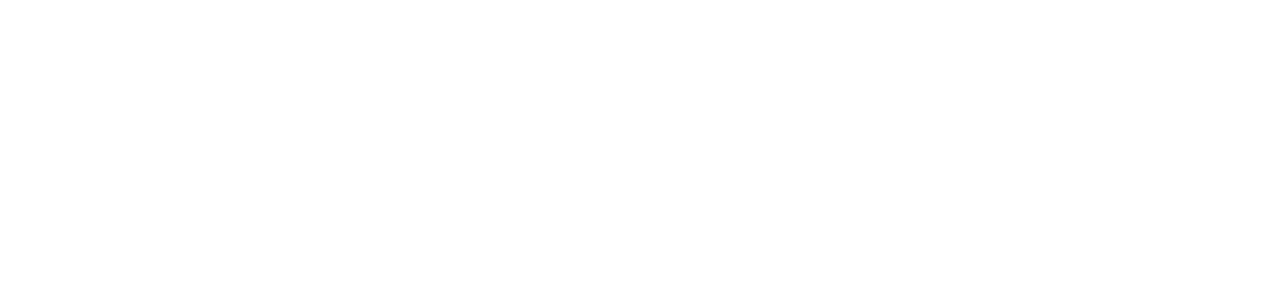
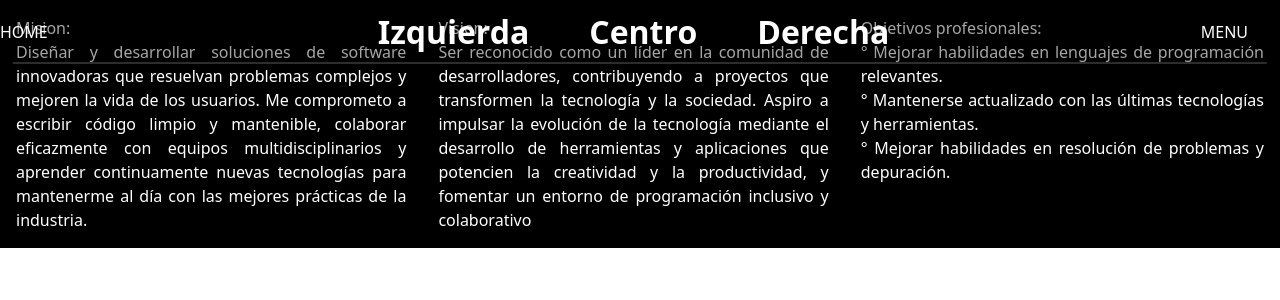
Before and after one commit to JuanJoseBastoGonzalez/portafolio, a Svelte app: page /backend in a window 1280 px wide. Shown: the top 300 px of the page. Built offline with nearby package versions, Linux system fonts and the light colour scheme.

Commit message:
feat: :sparkles: creacion de modulos
creacion de modulos

```diff
--- a/index.html
+++ b/index.html
@@ -5,7 +5,7 @@
     <link rel="icon" type="image/svg+xml" href="/vite.svg" />
     <meta name="viewport" content="width=device-width, initial-scale=1.0" />
     <link rel="stylesheet" href="src/stayles/global.css">
-    <title>Vite + Svelte + TS</title>
+    <title>Portafolio </title>
   </head>
   <body>
     <div id="app"></div>
--- a/src/App.svelte
+++ b/src/App.svelte
@@ -2,14 +2,20 @@
   import { Router, Route, Link } from 'svelte-routing';
   import Lobye from './routers/lobye.svelte';
   import Front from './routers/front.svelte';
+  import DataBase from './routers/dataBase.svelte';
+  import Backend from './routers/backend.svelte';
 </script>
 
 <Router>
   <nav>
     <Link to="/"></Link>
- <Link to="/front"></Link>
+    <Link to="/front"></Link>
+    <Link to="/dataBase"></Link>
+    <Link to="/backend"></Link>
   </nav>
 
   <Route path="/" component={Lobye} />
   <Route path="/front" component={Front} />
+  <Route path="/dataBase" component={DataBase}/>
+  <Route path="/backend" component={Backend}/>
 </Router>
--- a/src/components/footer.svelte
+++ b/src/components/footer.svelte
@@ -1,24 +1,29 @@
 <script>
 </script>
 
-<div class="gjustifya clwithe bgrblack w100cent footer gcolumns3">
-    <div>
-        <p>Enlaces Rápidos:</p>
-        <p>Inicio</p>
-        <p>Sobre Nosotros</p>
-        <p>Servicios</p>
-        <p>Contacto</p>
+<div class="gjustifya clwithe bgrblack w100cent footer gcolumns3 ">
+    <div class="gm">
+        <h2>Mision:</h2>
+        <div class="jt">
+        <p>Diseñar y desarrollar soluciones de software innovadoras que resuelvan problemas complejos y mejoren la vida de los usuarios. Me comprometo a escribir código limpio y mantenible, colaborar eficazmente con equipos multidisciplinarios y aprender continuamente nuevas tecnologías para mantenerme al día con las mejores prácticas de la industria.</p>
+     </div>
     </div>
-    <div>
-        <p>Información Legal:</p>
-        <p>Política de Privacidad</p>
-        <p>Términos de Servicio</p>
+    <div class="gm">
+        <h2>Vision:</h2>
+        <div class="jt">
+        <p>Ser reconocido como un líder en la comunidad de desarrolladores, contribuyendo a proyectos que transformen la tecnología y la sociedad. Aspiro a impulsar la evolución de la tecnología mediante el desarrollo de herramientas y aplicaciones que potencien la creatividad y la productividad, y fomentar un entorno de programación inclusivo y colaborativo</p>
+      </div>
     </div>
-    <div>
-        <p>Redes Sociales:</p>
-        <p>Facebook</p>
-        <p>Twitter</p>
-        <p>Instagram</p>
+    <div  class="gm">
+        <h2>Objetivos profesionales:</h2>
+<div class="jt">
+        <p>° Mejorar habilidades en lenguajes de programación relevantes.
+        </p>
+        <p>° Mantenerse actualizado con las últimas tecnologías y herramientas.
+        </p>
+        <p>° Mejorar habilidades en resolución de problemas y depuración.
+        </p>
+</div>
     </div>
 </div>
 
@@ -32,4 +37,7 @@
         justify-content: space-around; */
         /*    grid-template-columns: 33% 33% 34%; */
     }
+    .gm{
+        margin: 1rem;
+    }
 </style>
--- a/src/components/navbar.svelte
+++ b/src/components/navbar.svelte
@@ -2,30 +2,35 @@
 <script>
   import { Link } from 'svelte-routing';
   import { audioControl } from '../stores/audioStore';
+  import { audio2Control } from '../stores/audioStore';
 
 // Variable para suscribirte al estado del audio
 let isPlaying;
 audioControl.subscribe(value => {
     isPlaying = value.isPlaying;
 });
+audio2Control.subscribe(value => {
+    isPlaying = value.isPlaying;
+});
 
 // Función para reproducir el audio
 function pauseAudio() {
     audioControl.pause();
+    audio2Control.pause2();
 }
 </script>
 
-<div class="navbar clwithe w100cent gcolumns3 pabsolute tduration2 galingc">
-  <div on:click={pauseAudio}><Link to="/">HOME</Link></div>
+<div class="navbar m0 clwithe w100cent gcolumns3 pabsolute tduration2 galingc">
+ <Link to="/"> <div on:click={pauseAudio} class="tdnone clwithe">HOME</div></Link>
   <div class="fcc">
     <section>
-      <a class="animated-line clwithe bgrnorepeat cp fs2">Izquierda</a>
+      <a class="animated-line tdnone clwithe bgrnorepeat cp fs2">Izquierda</a>
     </section>
     <section>
-      <a class="animated-line clwithe bgrnorepeat cp fs2">Centro</a>
+      <a class="animated-line tdnone clwithe bgrnorepeat cp fs2">Centro</a>
     </section>
     <section>
-      <a class="animated-line clwithe bgrnorepeat cp fs2">Derecha</a>
+      <a class="animated-line tdnone clwithe bgrnorepeat cp fs2">Derecha</a>
     </section>
   </div>
   <div class="menu">MENU</div>
@@ -33,7 +38,7 @@
 
 <style lang="less">
   .navbar {
-    margin: 0;
+   /*  margin: 0; */
     padding: 0;
     height: 8vh;
     background: rgba(0, 0, 0, 0.353);
@@ -67,7 +72,7 @@
   .animated-line {
     margin: 10px 30px;
     background-image: linear-gradient(90deg, #62aeff, #ff0468, #af4ffe);
-    text-decoration: none;
+   /*  text-decoration: none; */
     font-weight: bold;
     background-size: 0% 2px;
     background-position: left bottom;
@@ -77,4 +82,5 @@
   .animated-line:hover {
     background-size: 100% 2px;
   }
+
 </style>
--- /dev/null
+++ b/src/routers/backend.svelte
@@ -0,0 +1,6 @@
+<script lang="ts">
+    import Navbar from "../components/navbar.svelte";
+    import Footer from "../components/footer.svelte";
+</script>
+<Navbar/>
+<Footer/>
--- /dev/null
+++ b/src/routers/dataBase.svelte
@@ -0,0 +1,14 @@
+<script lang="ts">
+    import Navbar from "../components/navbar.svelte";
+    import Footer from "../components/footer.svelte";
+
+</script>
+<Navbar/>
+<div class="f">fgdsgdfsg</div>
+
+<Footer/>
+<style lang="less">
+.f{
+    background-color: black;
+}
+</style>
--- a/src/routers/front.svelte
+++ b/src/routers/front.svelte
@@ -5,7 +5,7 @@
     import Carts from "../components/carts.svelte";
     </script>
     <Navbar/>
-    <div class="bodyf">
+    <div class="bodyf g">
     <div>
         <div class="view"><Carts/></div>
         <div class="view"><Carts/></div>
@@ -34,7 +34,7 @@
     margin-bottom: 3rem;
     }
     .bodyf{
-        display: grid;
+      /*   display: grid; */
         /* align-items: center; */
         grid-template-columns: 50% 50%;
         height: 100%;
--- a/src/routers/lobye.svelte
+++ b/src/routers/lobye.svelte
@@ -12,17 +12,29 @@
 
   <script lang="ts">
 
-import { audioControl } from '../stores/audioStore';
+    import { audioControl, audio2Control, audio3Control } from '../stores/audioStore';
 
     // Variable para suscribirte al estado del audio
     let isPlaying;
     audioControl.subscribe(value => {
         isPlaying = value.isPlaying;
     });
+    audio2Control.subscribe(value => {
+        isPlaying = value.isPlaying;
+    });
+    audio3Control.subscribe(value => {
+        isPlaying = value.isPlaying;
+    });
 
     // Función para reproducir el audio
     function playAudio() {
         audioControl.play();
+    }
+    function playAudio2() {
+        audio2Control.play2();
+    }
+    function playAudio3() {
+        audio3Control.play3();
     }
 
       import { Link } from "svelte-routing";
@@ -47,17 +59,20 @@
     <div class="body h100vh gcc bgrnorepeat gcolumns3"  >
       <Link to="/front">
         <div class="section bgrblack w100cent tduration2 h100vh fcc"on:click={playAudio}>
-
               <div class="dnone cp clwithe"  >FRONT</div>
         </div>
       </Link>
-  <div class="section bgrblack w100cent tduration2 h100vh fcc">
-    <div class="dnone cp clwithe" on:click={toggData}>DATA BASE</div>
+      <Link to="/dataBase">
+      <div class="section bgrblack w100cent tduration2 h100vh fcc" on:click={playAudio2}>
+           <div class="dnone cp clwithe" >DATA BASE</div>
       </div>
-  <div class="section bgrblack w100cent tduration2 h100vh fcc">
-    <section class="circle n"></section>
-    <div class="dnone cp clwithe" on:click={toggBack}>BACKEND</div>
+    </Link>
+<Link to="/backend">
+      <div class="section bgrblack w100cent tduration2 h100vh fcc" on:click={playAudio3}>
+              <div class="dnone cp clwithe">BACKEND</div>
       </div>
+    </Link>
+
     </div>
     <Footer />
 
--- a/src/stayles/global.css
+++ b/src/stayles/global.css
@@ -13,6 +13,10 @@
     /* Gris claro */
     --text-color: #333;
     /* Gris oscuro */
+}
+
+.jt {
+    text-align: justify;
 }
 
 .clwithe {
@@ -85,3 +89,16 @@
 .w100cent {
     width: 100%;
 }
+
+.tdnone {
+    text-decoration: none;
+
+}
+
+.m0 {
+    margin: 0;
+}
+
+.g {
+    display: grid;
+}
--- a/src/stores/audioStore.ts
+++ b/src/stores/audioStore.ts
@@ -10,7 +10,7 @@
 });
 
 // Segundo audio
-const audio2 = new Audio('/assets/tu_audio2.m4a'); // Reemplaza con la ruta de tu segundo archivo de audio
+const audio2 = new Audio('/assets/whatthehell.m4a'); // Reemplaza con la ruta de tu segundo archivo de audio
 audio2.loop = true;
 
 const audio2Store = writable({
@@ -29,6 +29,7 @@
 
 // Funciones para controlar el primer audio
 function play() {
+    audio.volume=0.1;
     audio.play();
     audioStore.update(state => ({ ...state, isPlaying: true }));
 }
@@ -42,6 +43,7 @@
 function toggle() {
     if (audio.paused) {
         play();
+
     } else {
         pause();
     }
@@ -55,12 +57,14 @@
 
 // Funciones para controlar el segundo audio
 function play2() {
+    audio2.volume=0.2;
     audio2.play();
     audio2Store.update(state => ({ ...state, isPlaying: true }));
 }
 
 function pause2() {
     audio2.pause();
+    audio2.currentTime=0;
     audio2Store.update(state => ({ ...state, isPlaying: false }));
 }
 
```
Lines whose indentation alone changed are shown as unchanged.
